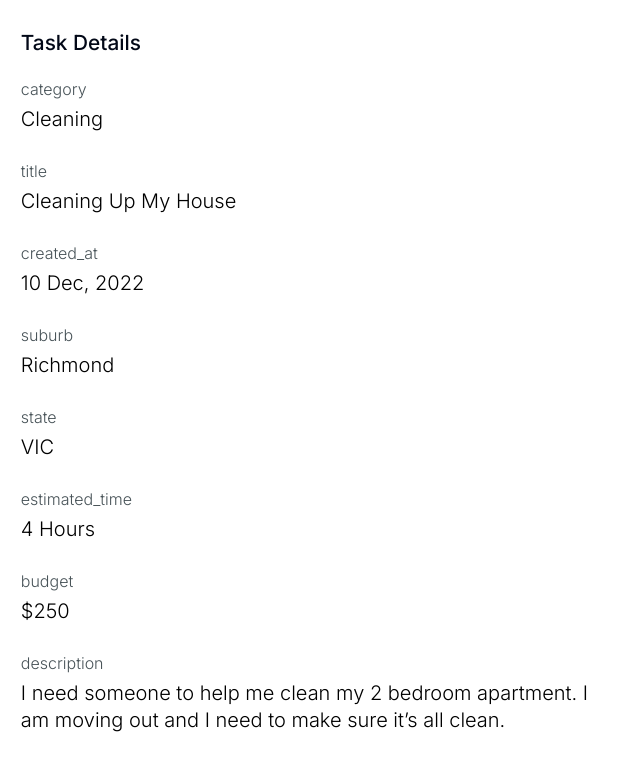
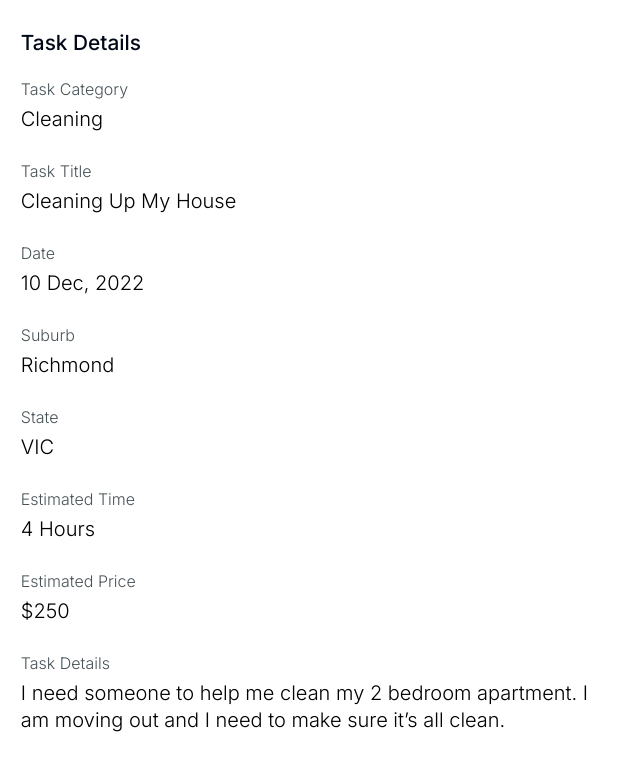
Before and after one commit to codersforcauses/penni, a Next.js app in the folder client/: page / in a window 1280 px wide. Shown: the top 770 px of the page, without its empty margins (0-640 px from the left). Built offline with nearby package versions, Linux system fonts and the light colour scheme; no server answers.

Commit message:
bug fix: display subheading titles (instead of db column names)

```diff
--- a/client/src/components/TaskDetails.tsx
+++ b/client/src/components/TaskDetails.tsx
@@ -37,7 +37,7 @@ const TaskDetailsSection = ({
           key={index}
           className="py-[0.65rem] text-[1rem] font-[350] leading-[1.125rem] text-[#485358]"
         >
-          {dbName}
+          {sectionNamesMap[dbName]}
           <p className="py-[0.5rem] text-[1.25rem] font-[350] leading-[1.7rem] text-[#000000]">
             {
               data[dbName] === null ||
```
